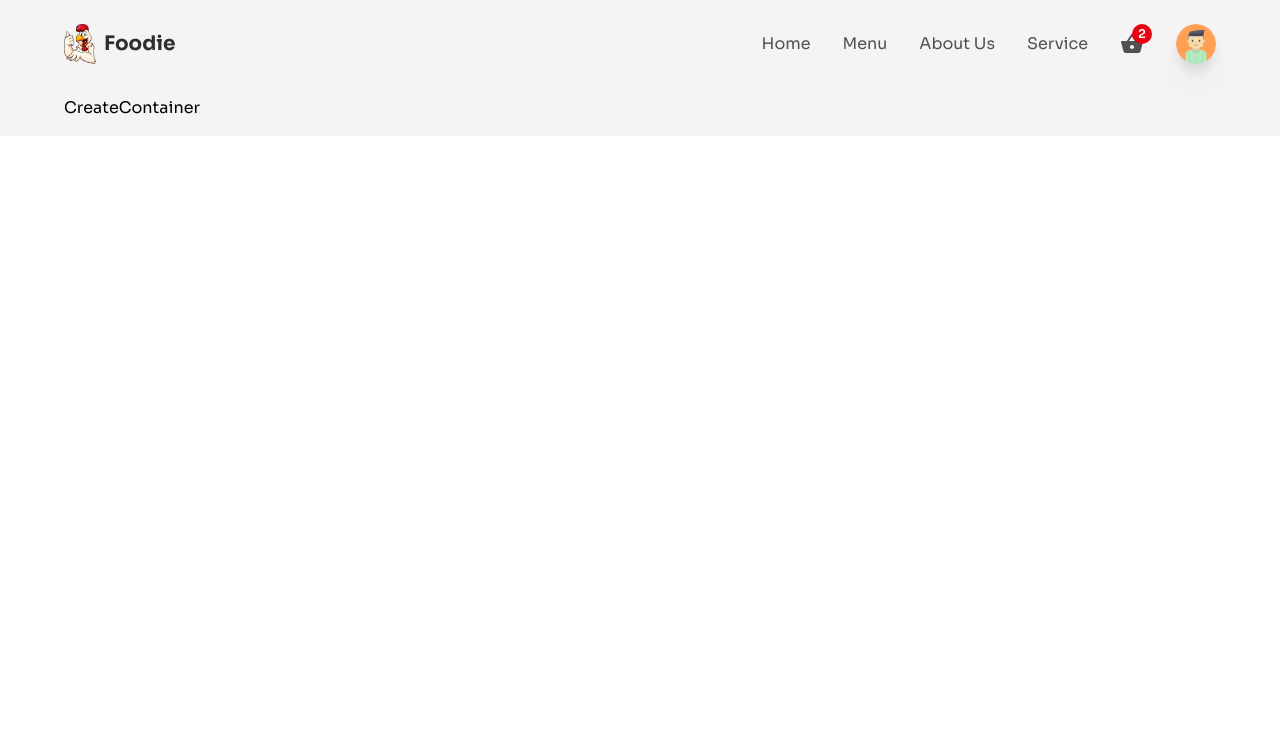
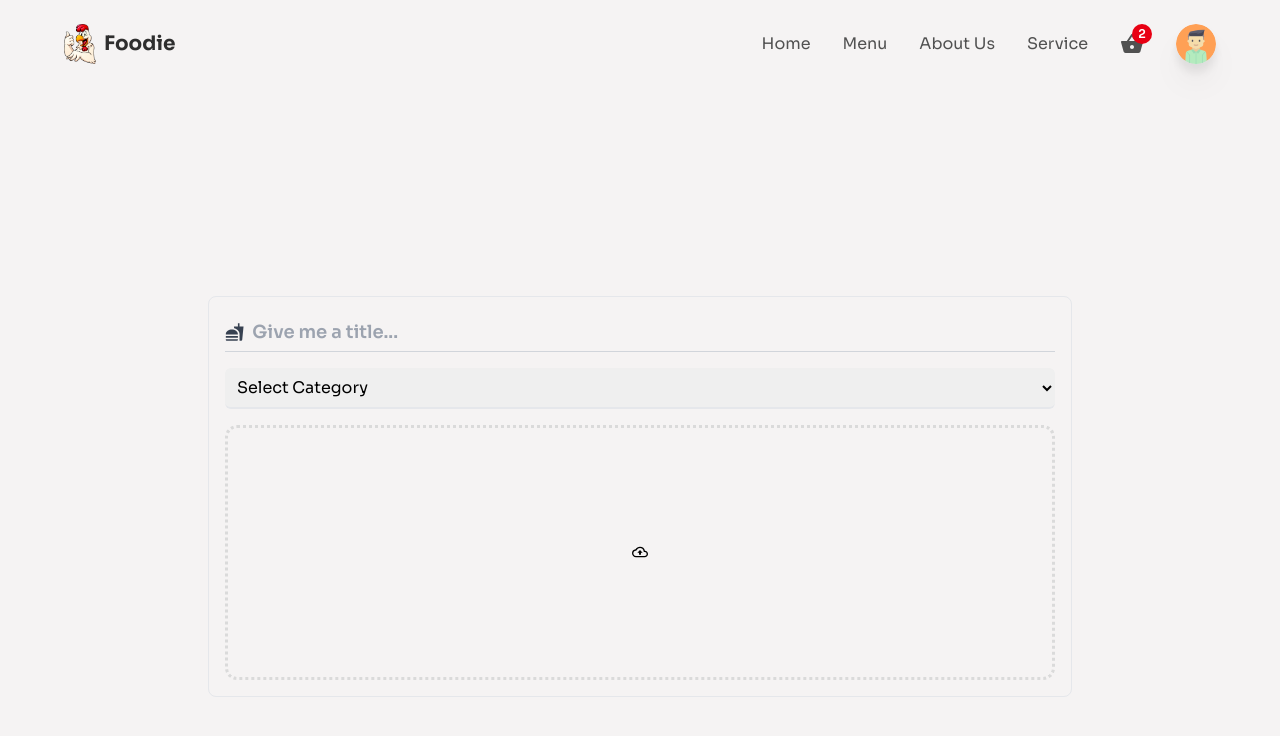
Before and after one commit to pruthvii09/Clone, a React (Create React App) app: page /createItem in a window 1280 px wide. Shown: the top 736 px of the page. Built offline with nearby package versions, Linux system fonts and the light colour scheme.

Commit message:
Home section complete

```diff
--- /dev/null
+++ b/src/components/CSS/CreateContainer.css
@@ -0,0 +1,18 @@
+@media (min-width:768px){
+    .uploadImage{
+        height: 420px;
+    }
+}
+.uploadImage{
+    display: flex;
+    align-items: center;
+    justify-content: center;
+    flex-direction: column;
+    border: 0.5px;
+    border: dotted;
+    border-color: rgb(218, 218, 218);
+    width: 100%;
+    height: 255px;
+    cursor: pointer;
+    border-radius: 12px;
+}
--- a/src/components/CreateContainer.jsx
+++ b/src/components/CreateContainer.jsx
@@ -1,9 +1,96 @@
-import React from 'react'
+import React, { useState } from "react";
+import { motion } from "framer-motion";
+import Loader from "./Loader";
+
+import "./CSS/CreateContainer.css";
+
+import { MdFastfood, MdOutlineCloudUpload } from "react-icons/md";
+import { categories } from "../utils/Data";
 
 const CreateContainer = () => {
-    return (
-        <div>CreateContainer</div>
-    )
-}
+  const [title, setTitle] = useState("");
+  const [calories, setCalories] = useState("");
+  const [price, setPrice] = useState("");
+  const [category, setCategory] = useState(null);
+  const [imageAsset, setImageAsset] = useState(null);
+  const [fields, setFields] = useState(false);
+  const [alertStatus, setAlertStatus] = useState("danger");
+  const [msg, setMsg] = useState(null);
+  const [isLoading, setIsLoading] = useState(false);
+
+  return (
+    <div className="w-full h-auto min-h-screen flex items-center justify-center">
+      <div className="w-[90%] md:w-[75%] border border-gray-200 rounded-lg p-4 flex flex-col items-center justify-center gap-4">
+        {fields && (
+          <motion.p
+            initial={{ opacity: 0 }}
+            animate={{ opacity: 1 }}
+            exit={{ opacity: 0 }}
+            className={`w-full p-2 rounded-lg text-center text-lg font-semibold ${
+              alertStatus === "danger"
+                ? "bg-red-400 text-red-800"
+                : "bg-emerald-400 text-emrald-800"
+            }`}
+          >
+            {msg}
+          </motion.p>
+        )}
+
+        <div className="w-full py-2 border-b border-gray-300 flex items-center gap-2">
+          <MdFastfood className="text-xl text-gray-700" />
+          <input
+            type="text"
+            required
+            value={title}
+            onChange={(e) => setTitle(e.target.value)}
+            placeholder="Give me a title..."
+            className="w-full h-full text-lg bg-transparent font-semibold outline-none border-none placeholder:text-gray-400 text-textColor"
+          />
+        </div>
+
+        <div className="w-full">
+          <select
+            onChange={(e) => setCategory(e.target.value)}
+            className="outline-none w-full text-base border-b-2 border-gray-200 p-2 rounded-md cursor-pointer"
+          >
+            <option value="other" className="bg-white">
+              Select Category
+            </option>
+            {categories &&
+              categories.map((item) => (
+                <option
+                  className="text-base border-0 outline-none capitalize bg-white text-headingColor"
+                  key={item.id}
+                  value={item.urlParamName}
+                >
+                  {item.name}
+                </option>
+              ))}
+          </select>
+        </div>
+
+        <div className="uploadImage">
+          {isLoading ? (
+            <Loader />
+          ) : (
+            <>
+              {!imageAsset ? (
+                <>
+                  <label className="w-full h-full flex flex-col items-center justify-center cursor-pointer">
+                    <div className="w-full h-full flex flex-col items-center justify-center">
+                      <MdOutlineCloudUpload />
+                    </div>
+                  </label>
+                </>
+              ) : (
+                <>/</>
+              )}
+            </>
+          )}
+        </div>
+      </div>
+    </div>
+  );
+};
 
 export default CreateContainer;
--- a/src/components/Header.jsx
+++ b/src/components/Header.jsx
@@ -45,7 +45,7 @@
   };
 
   return (
-    <header className="fixed z-50 w-screen p-3 px-4 md:p-6 md:px-16">
+    <header className="fixed bg-primary z-50 w-screen p-3 px-4 md:p-6 md:px-16">
       {/* {Desktop and tablet} */}
       <div className="hidden md:flex w-full h-full items-center justify-between">
         <Link to={"/"} className="flex items-center gap-2">
@@ -98,7 +98,10 @@
               >
                 {user && user.email === "autipruthviraj@gmail.com" && (
                   <Link to={"/createItem"}>
-                    <p className="px-4 py-2 flex items-center gap-3 cursor-pointer hover:bg-slate-100 transition-all duration-100 ease-in-out text-textColor text-base">
+                    <p
+                      className="px-4 py-2 flex items-center gap-3 cursor-pointer hover:bg-slate-100 transition-all duration-100 ease-in-out text-textColor text-base"
+                      onClick={() => setIsMenu(false)}
+                    >
                       New
                       <MdAdd />
                     </p>
@@ -156,16 +159,28 @@
               )}
 
               <ul className="flex flex-col">
-                <li className="text-base px-4 py-2 hover:bg-slate-100 text-textColor hover:text-headingColor duration-100 transition-all ease-in-out cursor-pointer">
+                <li
+                  className="text-base px-4 py-2 hover:bg-slate-100 text-textColor hover:text-headingColor duration-100 transition-all ease-in-out cursor-pointer"
+                  onClick={() => setIsMenu(false)}
+                >
                   Home
                 </li>
-                <li className="text-base px-4 py-2 hover:bg-slate-100 text-textColor hover:text-headingColor duration-100 transition-all ease-in-out cursor-pointer">
+                <li
+                  className="text-base px-4 py-2 hover:bg-slate-100 text-textColor hover:text-headingColor duration-100 transition-all ease-in-out cursor-pointer"
+                  onClick={() => setIsMenu(false)}
+                >
                   Menu
                 </li>
-                <li className="text-base px-4 py-2 hover:bg-slate-100 text-textColor hover:text-headingColor duration-100 transition-all ease-in-out cursor-pointer">
+                <li
+                  className="text-base px-4 py-2 hover:bg-slate-100 text-textColor hover:text-headingColor duration-100 transition-all ease-in-out cursor-pointer"
+                  onClick={() => setIsMenu(false)}
+                >
                   About Us
                 </li>
-                <li className="text-base px-4 py-2 hover:bg-slate-100 text-textColor hover:text-headingColor duration-100 transition-all ease-in-out cursor-pointer">
+                <li
+                  className="text-base px-4 py-2 hover:bg-slate-100 text-textColor hover:text-headingColor duration-100 transition-all ease-in-out cursor-pointer"
+                  onClick={() => setIsMenu(false)}
+                >
                   Service
                 </li>
               </ul>
--- /dev/null
+++ b/src/components/Loader.jsx
@@ -0,0 +1,26 @@
+import React from "react";
+
+const Loader = () => {
+  return (
+    <div role="status">
+      <svg
+        class="inline mr-2 w-10 h-10 text-gray-200 animate-spin dark:text-gray-300 fill-emerald-500"
+        viewBox="0 0 100 101"
+        fill="none"
+        xmlns="http://www.w3.org/2000/svg"
+      >
+        <path
+          d="M100 50.5908C100 78.2051 77.6142 100.591 50 100.591C22.3858 100.591 0 78.2051 0 50.5908C0 22.9766 22.3858 0.59082 50 0.59082C77.6142 0.59082 100 22.9766 100 50.5908ZM9.08144 50.5908C9.08144 73.1895 27.4013 91.5094 50 91.5094C72.5987 91.5094 90.9186 73.1895 90.9186 50.5908C90.9186 27.9921 72.5987 9.67226 50 9.67226C27.4013 9.67226 9.08144 27.9921 9.08144 50.5908Z"
+          fill="currentColor"
+        />
+        <path
+          d="M93.9676 39.0409C96.393 38.4038 97.8624 35.9116 97.0079 33.5539C95.2932 28.8227 92.871 24.3692 89.8167 20.348C85.8452 15.1192 80.8826 10.7238 75.2124 7.41289C69.5422 4.10194 63.2754 1.94025 56.7698 1.05124C51.7666 0.367541 46.6976 0.446843 41.7345 1.27873C39.2613 1.69328 37.813 4.19778 38.4501 6.62326C39.0873 9.04874 41.5694 10.4717 44.0505 10.1071C47.8511 9.54855 51.7191 9.52689 55.5402 10.0491C60.8642 10.7766 65.9928 12.5457 70.6331 15.2552C75.2735 17.9648 79.3347 21.5619 82.5849 25.841C84.9175 28.9121 86.7997 32.2913 88.1811 35.8758C89.083 38.2158 91.5421 39.6781 93.9676 39.0409Z"
+          fill="currentFill"
+        />
+      </svg>
+      <span class="sr-only">Loading...</span>
+    </div>
+  );
+};
+
+export default Loader;
--- a/src/components/index.js
+++ b/src/components/index.js
@@ -2,3 +2,4 @@
 export { default as MainContainer } from './MainContainer'
 export { default as CreateContainer } from './CreateContainer'
 export {default as HomeContainer} from './HomeContainer'
+export { default as Loader} from './Loader'
--- a/src/utils/Data.js
+++ b/src/utils/Data.js
@@ -33,3 +33,46 @@
         imgSrc: Fi1,
       },
   ];
+
+export const categories = [
+    {
+        id:1,
+        name:"Chicken",
+        urlParamName:"chicken",
+    },
+    {
+        id:2,
+        name:"Curry",
+        urlParamName:"curry",
+    },
+    {
+        id:3,
+        name:"Rice",
+        urlParamName:"rice",
+    },
+    {
+        id:4,
+        name:"Fish",
+        urlParamName:"fish",
+    },
+    {
+        id:5,
+        name:"Fruits",
+        urlParamName:"fruit",
+    },
+    {
+        id:6,
+        name:"Icecream",
+        urlParamName:"icecreams",
+    },
+    {
+        id:7,
+        name:"Desesrt",
+        urlParamName:"deserts",
+    },
+    {
+        id:8,
+        name:"Soft Drink",
+        urlParamName:"drinks",
+    },
+]
```
